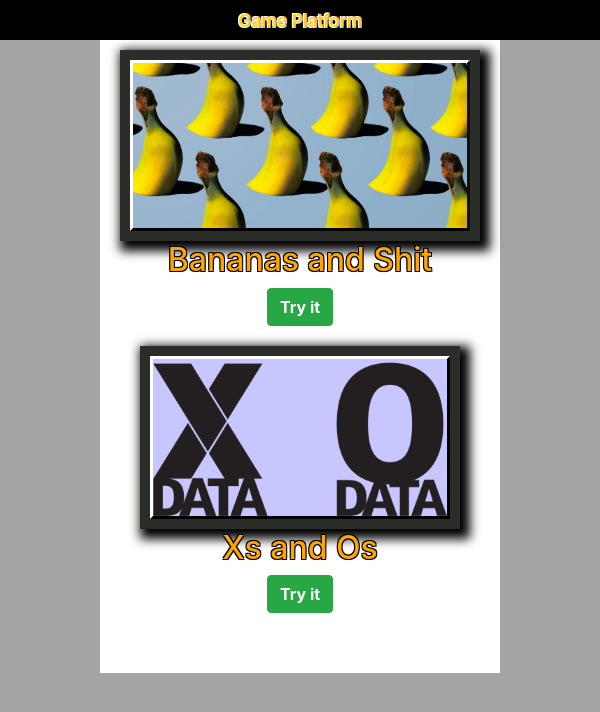
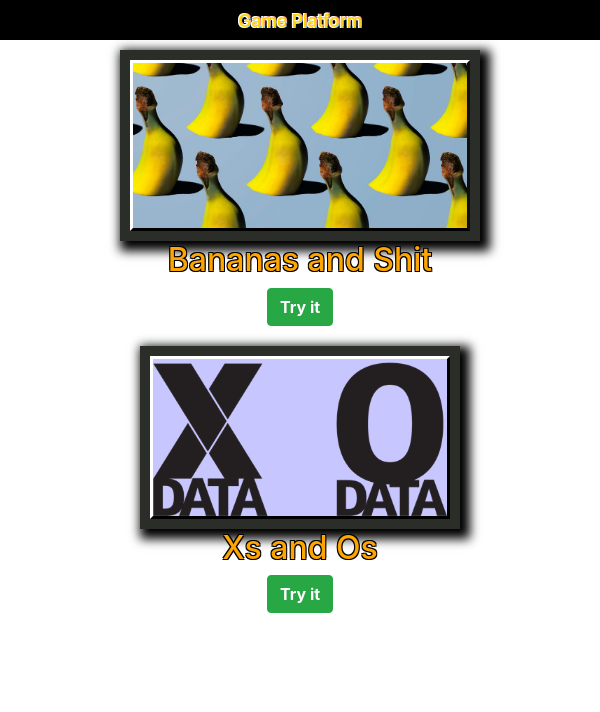
Before and after one commit to andrey136/Game-Platform, a React (Create React App) app: page / in a window 600 px wide. Shown: the top 712 px of the page. Built offline with nearby package versions, Linux system fonts and the light colour scheme.

Commit message:
styles for mobiles 1.1

```diff
--- a/src/index.css
+++ b/src/index.css
@@ -6,7 +6,6 @@
 body{
     background: rgba(126, 127, 128, 0.71);
 }
-
 /* navigation */
 
 header {
@@ -328,9 +327,10 @@
 }
 
 
-@media only screen and (max-width: 600px) and (min-width: 400px){
+@media only screen and (max-width: 600px){
     body{
         font-size: 7px;
+        background: white;
     }
 
     nav h1{
@@ -397,8 +397,7 @@
         background: #fff;
         padding: 10px 0;
         height: 100%;
-        padding-bottom:1000em;
-        margin-bottom: -1000em;
+
     }
 
     .try-again {
```
